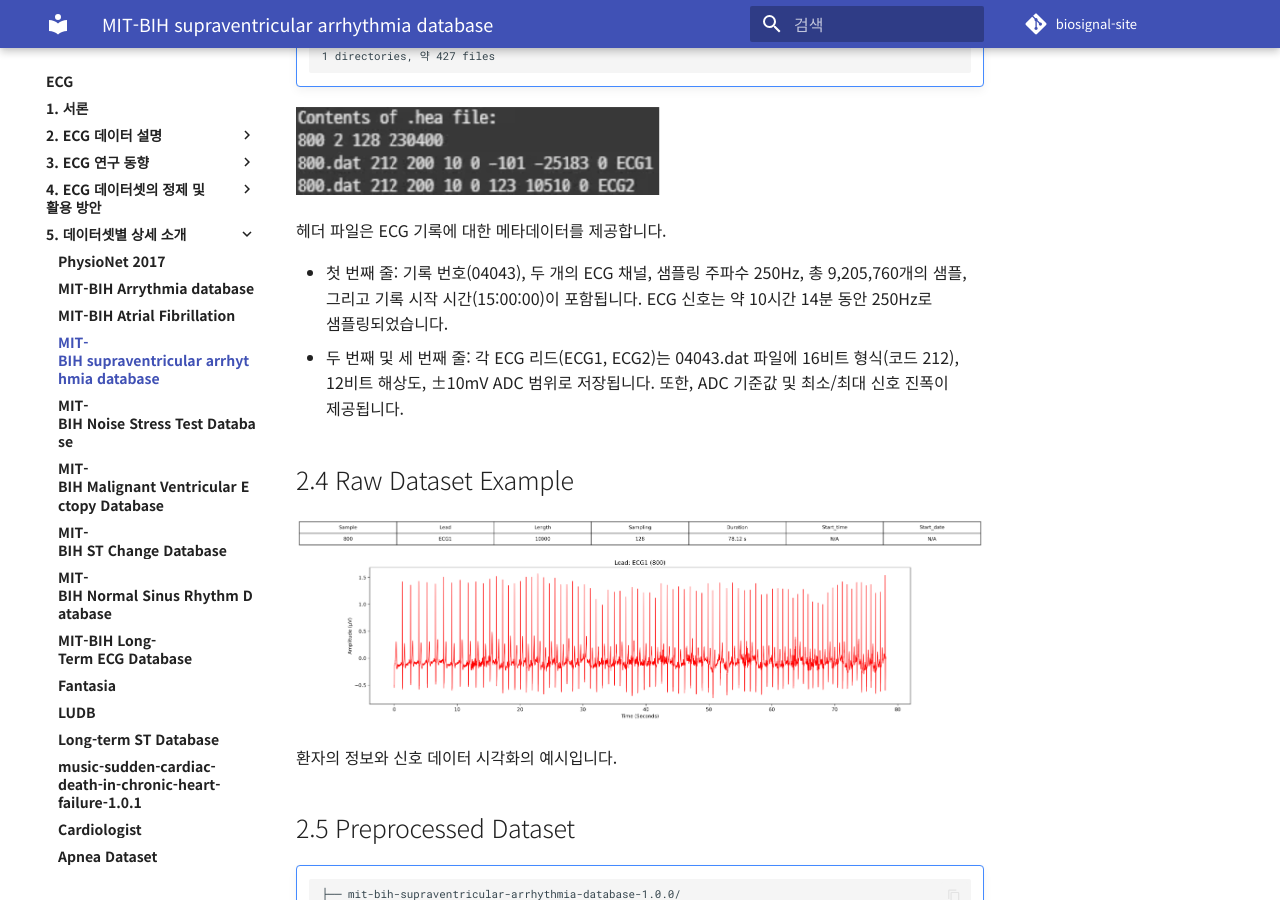
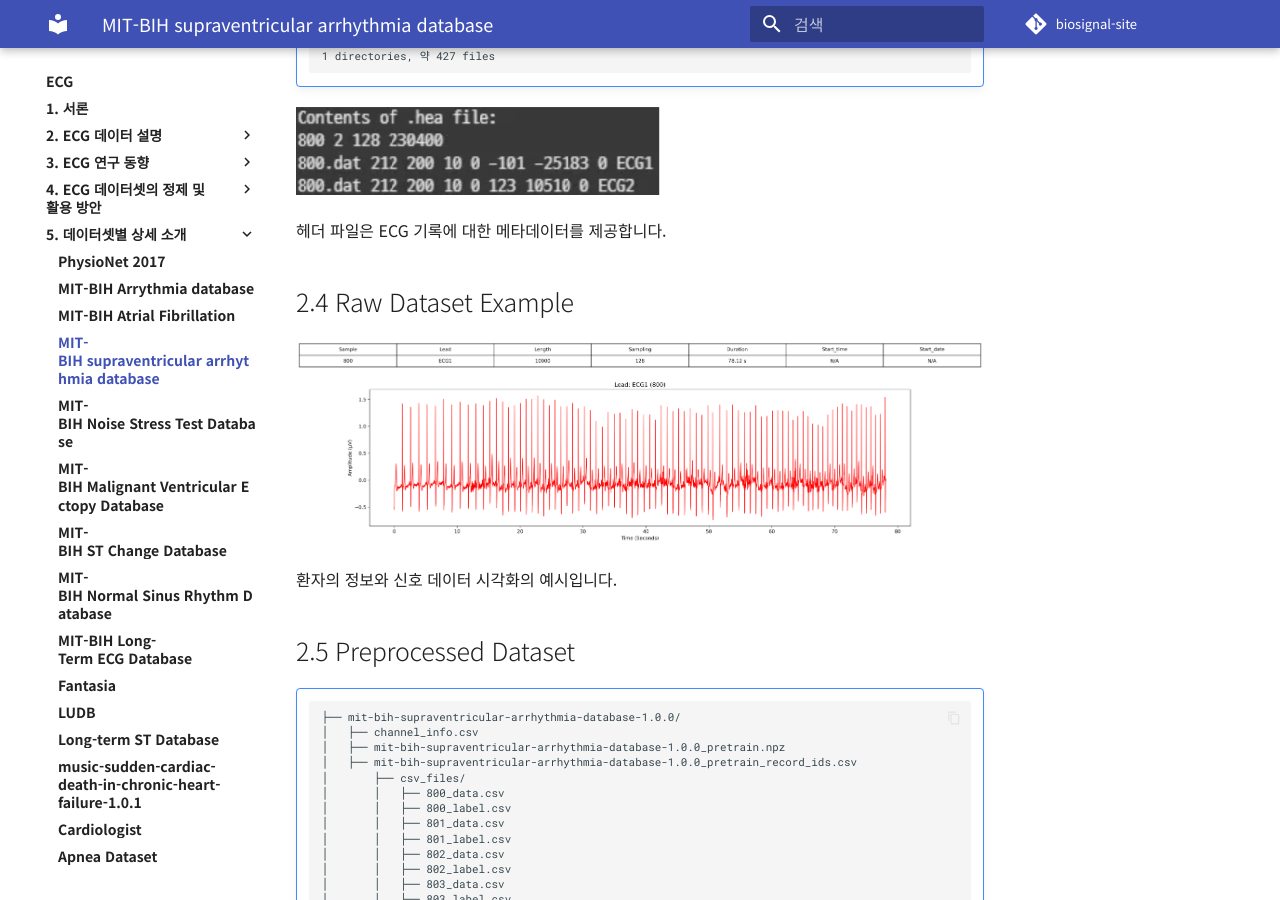
Before and after one commit to iwantjeonyeok/biosignal-site, an MkDocs documentation site: the page built from docs/ecg/mit-bih-supraventricular-arrhythmia-database.md, in a window 1280 px wide and 900 px high, scrolled down 1950 px. Built offline with MkDocs 1.6.1 and Material for MkDocs 9.7.7, drawn with Linux system fonts in a browser that asks for light colours; comment, search, counter and statistics services are not loaded.

Commit message:
Update mit-bih-supraventricular-arrhythmia-database.md

```diff
--- a/docs/ecg/mit-bih-supraventricular-arrhythmia-database.md
+++ b/docs/ecg/mit-bih-supraventricular-arrhythmia-database.md
@@ -61,8 +61,6 @@
 
 헤더 파일은 ECG 기록에 대한 메타데이터를 제공합니다.
 
-- 첫 번째 줄: 기록 번호(04043), 두 개의 ECG 채널, 샘플링 주파수 250Hz, 총 9,205,760개의 샘플, 그리고 기록 시작 시간(15:00:00)이 포함됩니다. ECG 신호는 약 10시간 14분 동안 250Hz로 샘플링되었습니다.
-- 두 번째 및 세 번째 줄: 각 ECG 리드(ECG1, ECG2)는 04043.dat 파일에 16비트 형식(코드 212), 12비트 해상도, ±10mV ADC 범위로 저장됩니다. 또한, ADC 기준값 및 최소/최대 신호 진폭이 제공됩니다.
 
 ## 2.4 Raw Dataset Example
 
```
